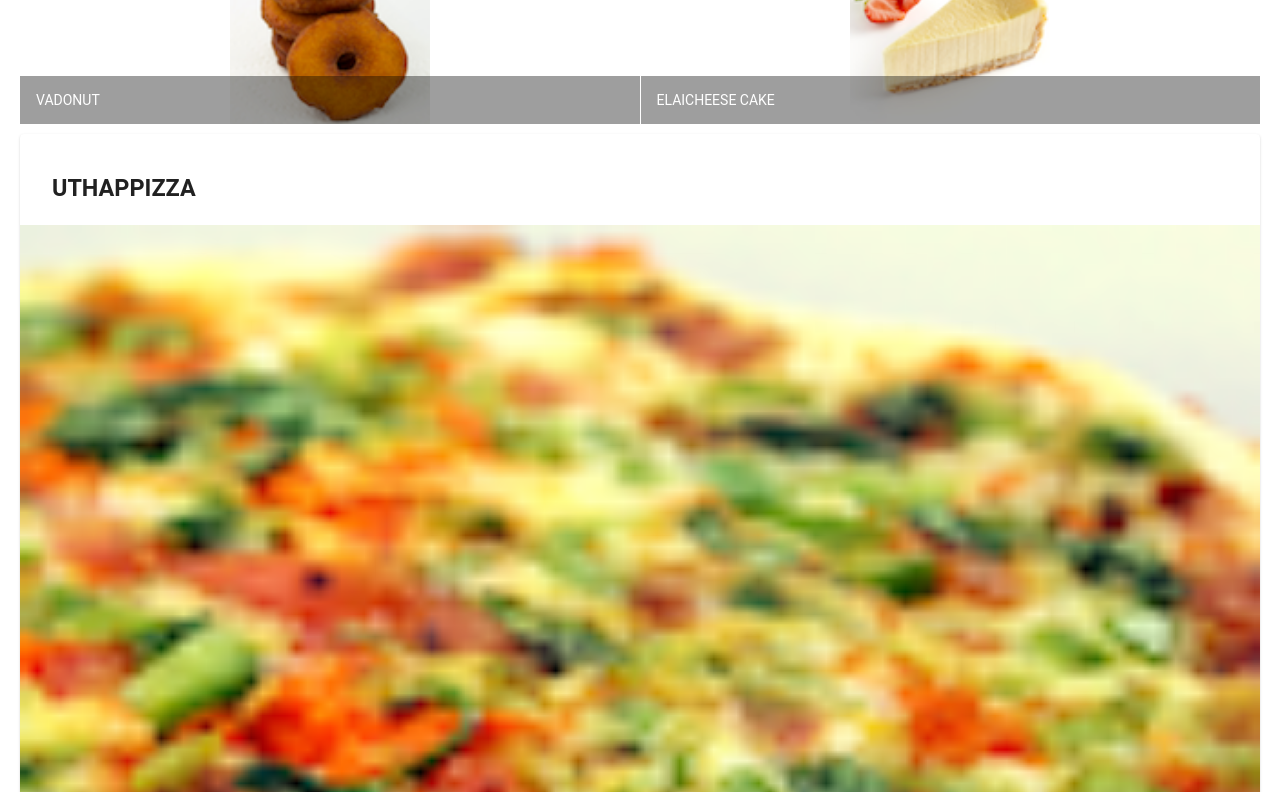
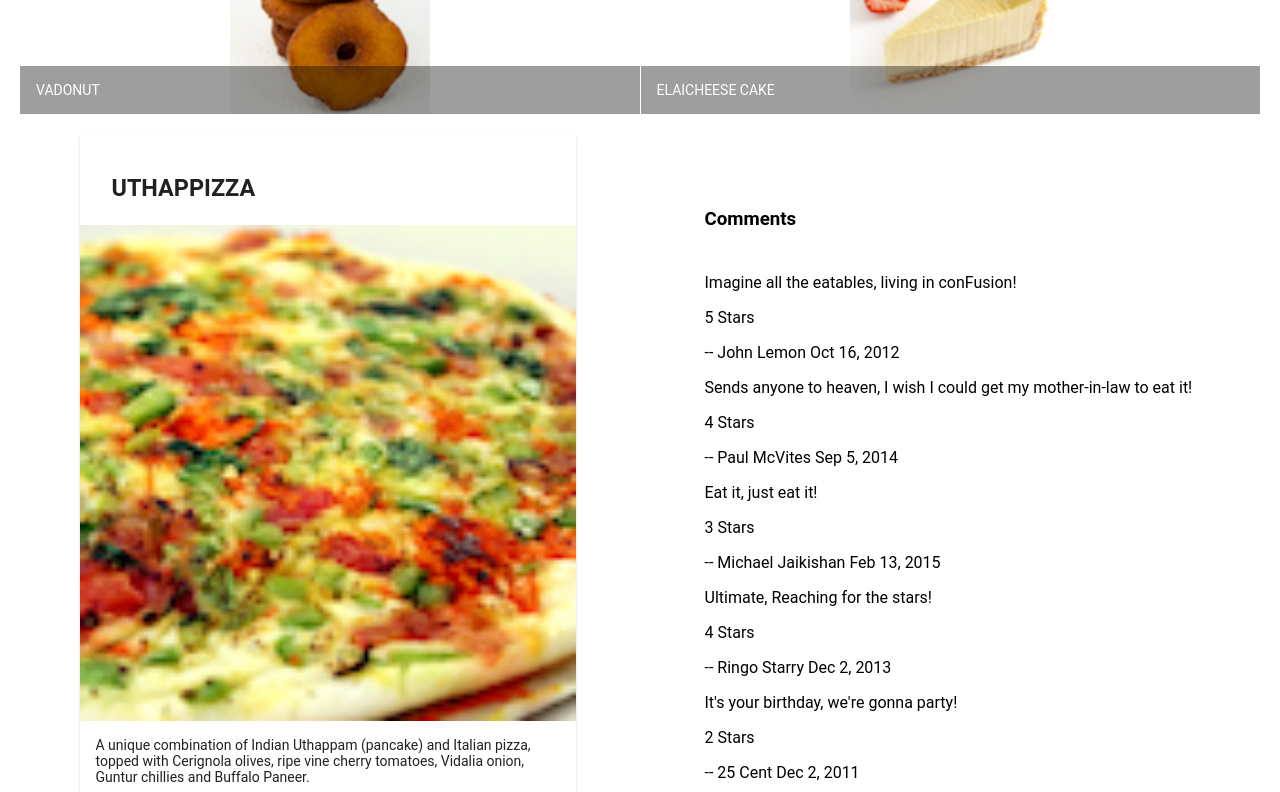
Before and after one commit to Gaurangsharma/Angular, an Angular app in the folder conFusion/: page / in a window 1280 px wide. Shown: the part 440-1232 px from the top of the page. Built offline with nearby package versions, Linux system fonts and the light colour scheme.

Commit message:
Assignment 1

```diff
--- a/conFusion/src/app/menu/menu.component.html
+++ b/conFusion/src/app/menu/menu.component.html
@@ -1,6 +1,4 @@
-<div class="container"
-  fxLayout="column"
-  fxLayoutGap="10px">
+<div class="container" fxLayout="column" fxLayoutGadiv="10px">
 
 
   <div fxFlex>
@@ -24,16 +22,20 @@
     </mat-grid-list>
   </div>
 
-  <div fxFlex *ngIf="selectedDish">
-    <mat-card>
+</div>
+<div class="container" fxLayout="row" fxLayout.sm="column" fxLayout.xs="column"
+  fxLayoutAlign.gt-md="space-around center" fxLayoutGap="10px" fxLayoutGap.xs="0">
+
+  <div fxFlex="40" *ngIf="dishDetails">
+    <mat-card *ngFor="let d of dishDetails">
       <mat-card-header>
         <mat-card-title>
-          <h3>{{selectedDish.name | uppercase}}</h3>
+          <h3>{{d.name | uppercase}}</h3>
         </mat-card-title>
       </mat-card-header>
-      <img mat-card-image height="50%" width="50%" src={{selectedDish.image}} alt={{selectedDish.name}}>
+      <img mat-card-image height="50%" width="50%" src={{d.image}} alt={{d.name}}>
       <mat-card-content>
-        <p>{{selectedDish.description}}
+        <p>{{d.description}}
         </p>
       </mat-card-content>
       <mat-card-actions>
@@ -41,5 +43,30 @@
         <button mat-button>SHARE</button>
       </mat-card-actions>
     </mat-card>
+
+  </div>
+
+  <div fxFlex="40" *ngIf="dishDetails">
+    <div>
+      <h3> Comments</h3>
+    </div>
+    <!-- <mat-list *ngFor="let detail of dishDetails">
+    <mat-list-item >
+      <p>{{detail.comments.comment}}</p>
+    <mat-list-item>
+      <span>{{detail.comments.rating}} stars</span>
+    </mat-list-item>
+      <mat-list-item>
+        <p>-- </p>
+      </mat-list-item>
+    </mat-list-item>
+  </mat-list> -->
+    <mat-list *ngFor="let detail of dishDetails">
+      <div *ngFor="let c of detail.comments">
+        <p>{{c.comment}}</p>
+        <p>{{c.rating}} Stars</p>
+        <p>-- {{c.author}} {{c.date | date}}</p>
+      </div>
+    </mat-list>
   </div>
 </div>
--- a/conFusion/src/app/menu/menu.component.ts
+++ b/conFusion/src/app/menu/menu.component.ts
@@ -1,6 +1,7 @@
 import { Component, OnInit } from '@angular/core';
 
 import { Dish } from '../shared/dish';
+import { DishDetails } from "../shared/dishDetails";
 
 const DISHES: Dish[]=[
   {
@@ -46,6 +47,50 @@ const DISHES: Dish[]=[
   }
  ];
 
+ const DISHESDETAILS: DishDetails[]= [{
+  id: '0',
+  name: 'Uthappizza',
+  image: '/assets/images/uthappizza.png',
+  category: 'mains',
+  featured: true,
+  label: 'Hot',
+  price: '4.99',
+  // tslint:disable-next-line:max-line-length
+  description: 'A unique combination of Indian Uthappam (pancake) and Italian pizza, topped with Cerignola olives, ripe vine cherry tomatoes, Vidalia onion, Guntur chillies and Buffalo Paneer.',
+  comments: [
+       {
+           rating: 5,
+           comment: 'Imagine all the eatables, living in conFusion!',
+           author: 'John Lemon',
+           date: '2012-10-16T17:57:28.556094Z'
+       },
+       {
+           rating: 4,
+           comment: 'Sends anyone to heaven, I wish I could get my mother-in-law to eat it!',
+           author: 'Paul McVites',
+           date: '2014-09-05T17:57:28.556094Z'
+       },
+       {
+           rating: 3,
+           comment: 'Eat it, just eat it!',
+           author: 'Michael Jaikishan',
+           date: '2015-02-13T17:57:28.556094Z'
+       },
+       {
+           rating: 4,
+           comment: 'Ultimate, Reaching for the stars!',
+           author: 'Ringo Starry',
+           date: '2013-12-02T17:57:28.556094Z'
+       },
+       {
+           rating: 2,
+           comment: 'It\'s your birthday, we\'re gonna party!',
+           author: '25 Cent',
+           date: '2011-12-02T17:57:28.556094Z'
+       }
+   ]
+}];
+
 @Component({
   selector: 'app-menu',
   templateUrl: './menu.component.html',
@@ -54,7 +99,7 @@ const DISHES: Dish[]=[
 export class MenuComponent implements OnInit {
 
   dishes=DISHES;
-  selectedDish= DISHES[0];
+  dishDetails=DISHESDETAILS;
 
   constructor() { }
 
--- /dev/null
+++ b/conFusion/src/app/shared/dishDetails.ts
@@ -0,0 +1,11 @@
+export class DishDetails {
+    id: string;
+    name: string;
+    image:string;
+    category: string;
+    featured: boolean;
+    label: string;
+    price: string;
+    description: string;
+    comments: object;
+}
```
Also changed, not shown: 1 other file (tests, documents, lock files or other folders).
